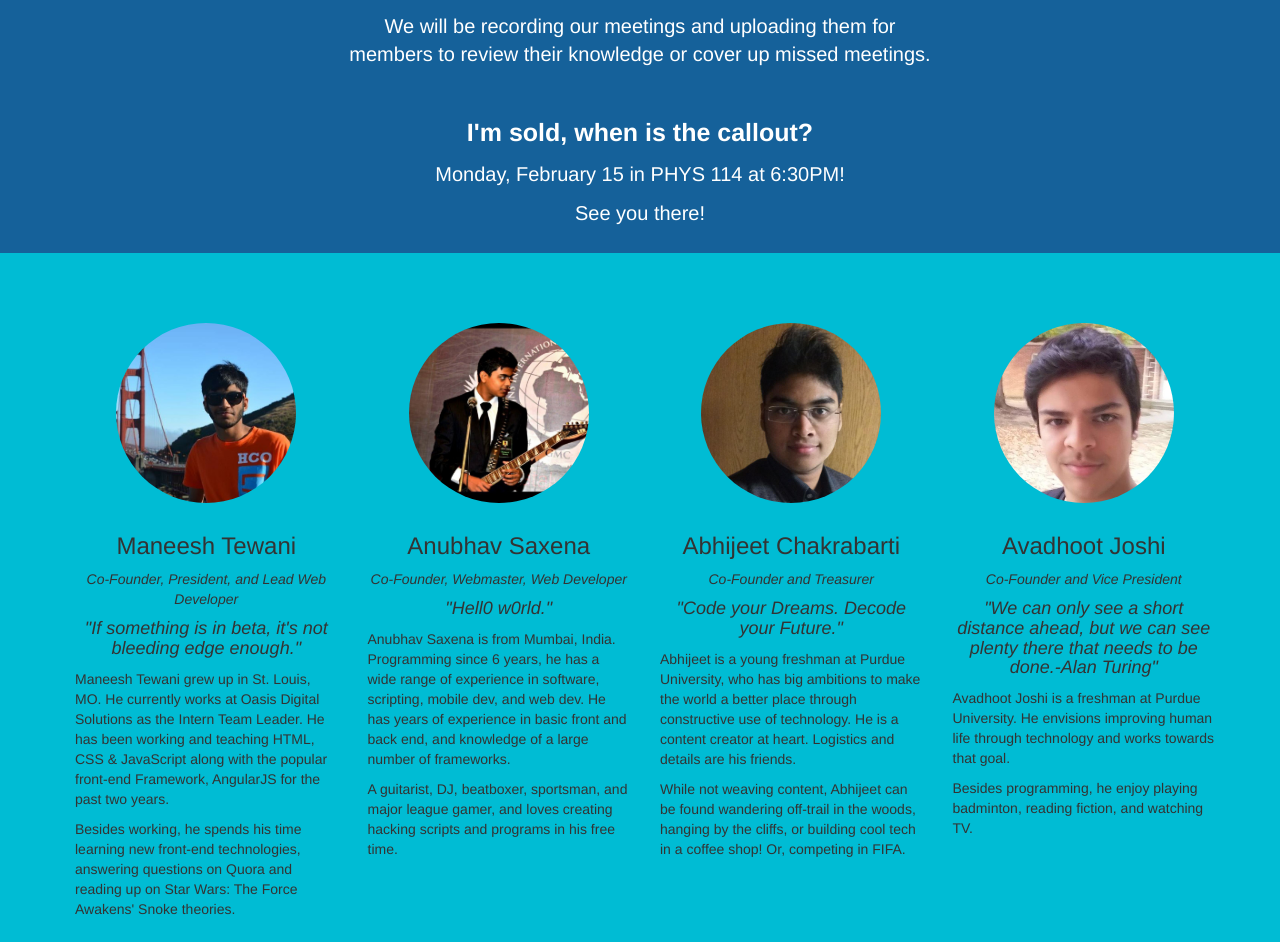
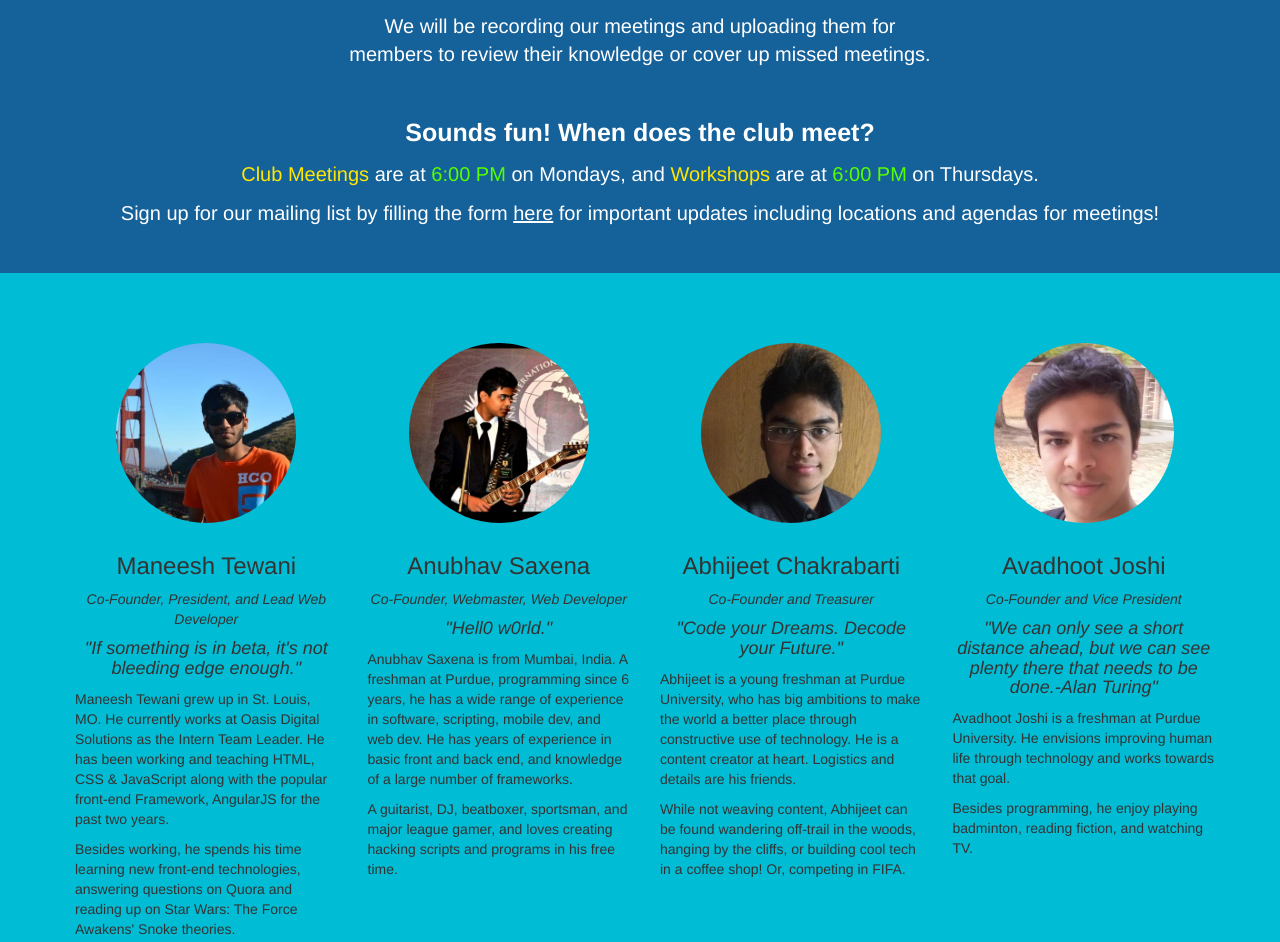
Before and after one commit to purduewebdevclub/website, a website: page index.html in a window 1280 px wide. Shown: the part 1654-2596 px from the top of the page. Drawn offline with Linux system fonts and the light colour scheme.

Commit message:
Updated time for workshop, removed callout info, added schedule for meetings

```diff
--- a/index.html
+++ b/index.html
@@ -66,7 +66,7 @@
 
         <div style="background: #0085ff; padding: 60px" class="white">
             <p style = "font-size: 20px; text-align: center">
-                <strong>Next meeting?</strong> It's the workshop! Thursday, 25th February 2016, at Physics 223. Be there!
+                <strong>Next meeting?</strong> It's the workshop! Thursday, 25th February 2016, at 6:00 PM in Physics 223. Be there!
             </p>
         </div>
 
@@ -100,11 +100,16 @@
                     members to review their knowledge or cover up missed meetings.</p>
                 </div>
                 <div class="text-center pagination-centered">
-                    <p class="white" style="font-size: 25px"><strong><br>I'm sold, when is the callout?</strong></p>
+                    <p class="white" style="font-size: 25px"><strong><br>Sounds fun! When does the club meet?</strong></p>
                 </div>
                 <div class="text-center pagination-centered">
-                    <p class="white" style="font-size: 20px">Monday, February 15 in PHYS 114 at 6:30PM!</p>
-                    <p class="white" style="font-size: 20px">See you there!</p>
+                    <p class="white" style="font-size: 20px"><font color="#ffe700">Club Meetings</font> are at
+                      <font color="#56ff00">6:00 PM</font> on Mondays, and <font color="#ffe700">Workshops</font>
+                       are at <font color="#56ff00">6:00 PM</font> on Thursdays.</p>
+                       <p class="white" style="font-size: 20px">Sign up for our mailing list by filling the form
+                      <u><a href="http://bit.ly/1oEL5vH" target="_blank">here</a></u> for important updates including
+                       locations and agendas for meetings!
+</p><br>
                 </div>
             </div>
         </div>
@@ -131,7 +136,7 @@
                             <h4><i>"Hell0 w0rld."</i></h4>
                         </div>
                         <div>
-                            <p>Anubhav Saxena is from Mumbai, India. Programming since 6 years, he has a wide range of experience in software, scripting, mobile dev, and web dev. He has years of experience in basic front and back end, and knowledge of a large number of frameworks.</p>
+                            <p>Anubhav Saxena is from Mumbai, India. A freshman at Purdue, programming since 6 years, he has a wide range of experience in software, scripting, mobile dev, and web dev. He has years of experience in basic front and back end, and knowledge of a large number of frameworks.</p>
                             <p>A guitarist, DJ, beatboxer, sportsman, and major league gamer, and loves creating hacking scripts and programs in his free time.</p>
                         </div>
                     </div>
--- a/styles.css
+++ b/styles.css
@@ -24,8 +24,13 @@ html {
     width:100;
     height: 60px;
 }
+
+a {
+  color: white;
+}
 a:visited, a:hover {
     text-decoration: none;
+    color: blue;
 }
 .btn-round, .btn-round:active, .btn-round:link, .btn-round:visited {
     border-radius: 10px;
```
